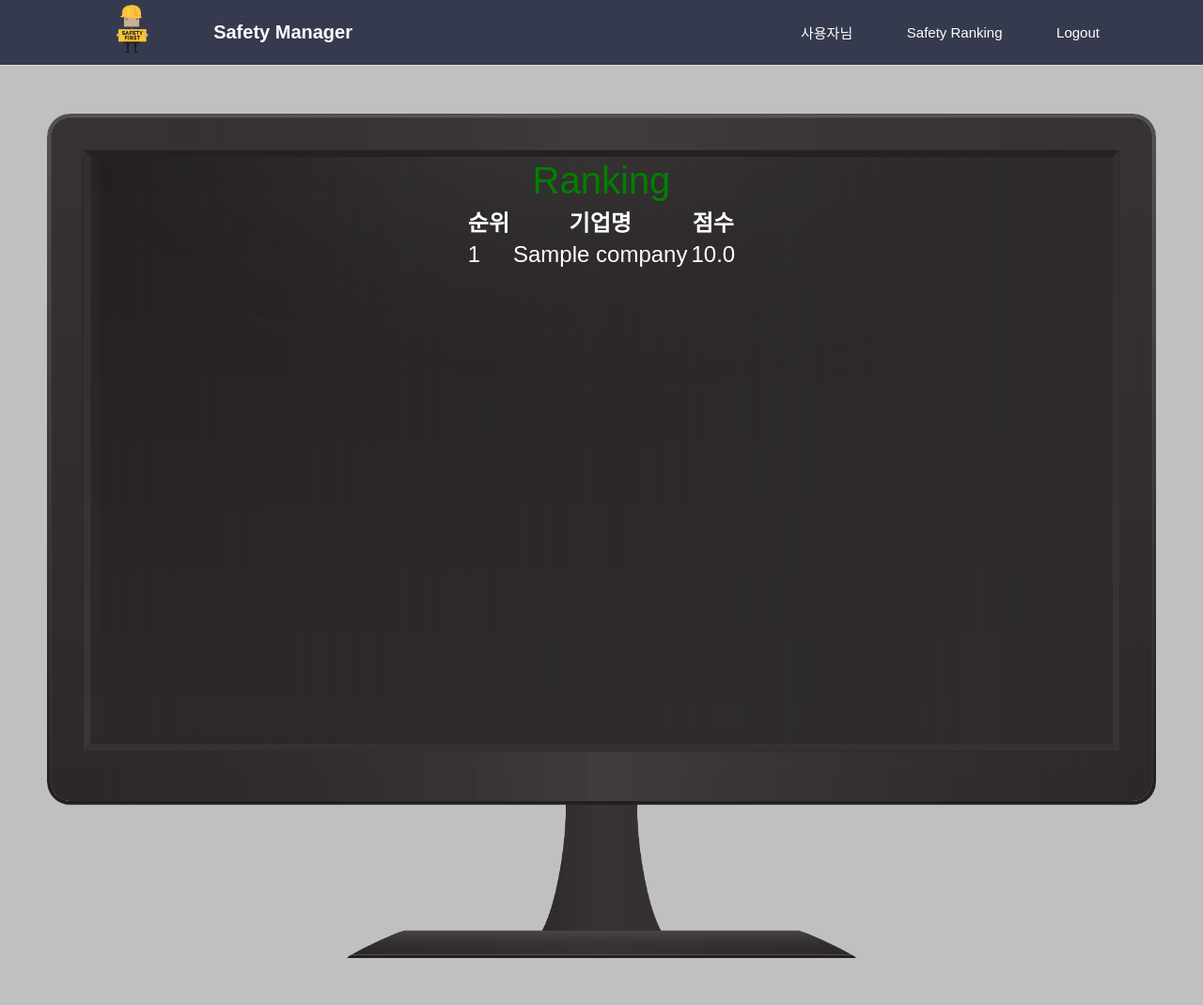
After one commit to SeonminKim1/PJ-SafetyManager, a Flask app: page /ranking/ in a window 1280 px wide. The commit adds this page. Shown: the whole page at 94% size. Run offline with Flask 2, Linux system fonts and the light colour scheme; a database or web service that is not in the repository returns one stand-in record (values such as "Sample title"); parts of the project's set-up code (start-up, migrations or seed data) failed here and were passed over; some libraries are stand-ins or nearby versions.

Commit message:
구현 - 랭킹시스템, 비디오 소스 변경

```diff
--- a/app.py
+++ b/app.py
@@ -2,11 +2,12 @@ from flask import Flask, render_template, request, jsonify, redirect, url_for
 import certifi
 from werkzeug.utils import secure_filename
 from datetime import datetime
-from router import main
+from router import main, ranking
 
 app = Flask(__name__)
 
 app.register_blueprint(main.bp) #/main
+app.register_blueprint(ranking.bp) #/ranking
 
 SECRET_KEY = '$lucky7'
 WEIGHTS_PATH = 'detector/weights/best.pt'
--- a/router/ranking.py
+++ b/router/ranking.py
@@ -0,0 +1,55 @@
+from flask import Flask, jsonify, request, render_template
+from flask import Blueprint
+from werkzeug.utils import secure_filename
+from datetime import datetime
+import certifi
+from operator import itemgetter
+import pymongo
+
+SECRET_KEY = '$lucky7'
+WEIGHTS_PATH = 'detector/weights/best.pt'
+
+# DB 연결 코드
+from pymongo import MongoClient
+
+client = MongoClient(
+    'mongodb+srv://luckyseven:luckyseven@cluster0.2hyld.mongodb.net/myFirstDatabase?retryWrites=true&w=majority',
+    tlsCAFile=certifi.where())
+db = client.od_project
+
+from detector.detect import detect_run
+
+bp = Blueprint("ranking", __name__, url_prefix="/ranking")
+
+
+@bp.route('/', methods=['GET'])
+def ranking():
+    # 기업 리스트를 담을 변수 선언
+    company_list = []
+    # 모든 결과 불러오기
+    result_list = list(db.result.find({}, {'_id': False}))
+    print(result_list)
+    # 결과 리스트에서 기업만 중복제거하여 분류
+    for result in result_list:
+        if result['company'] not in company_list:
+            company_list.append(result['company'])
+    print(company_list)
+
+    # 각 기업의 결과 중 최고점수만 분류
+    company_high_score = []
+    for company_name in company_list:
+        company_info = list(db.result.find({'company': company_name}, {'company': True, 'score': True, '_id': False}))
+        print(company_info)
+        avg_score = {'company': company_name, 'score': 0}
+        score_total = 0.0
+
+        for company in company_info:
+            if company['score'] is not None:
+                score_total = company['score'] + score_total
+                avg_score['score'] = round(score_total / len(company_info), 3)
+
+        company_high_score.append(avg_score)
+        sort_data = sorted(company_high_score, key=itemgetter('score'), reverse=True)
+    print(sort_data)
+
+    return render_template('/ranking.html', ranking=sort_data)
--- a/static/css/nav.css
+++ b/static/css/nav.css
@@ -49,3 +49,12 @@ nav {
 .nav_menu p {
     cursor: pointer;
 }
+
+a {
+    text-decoration: none;
+    color: white;
+}
+
+a:hover {
+    color: lightgrey;
+}
--- /dev/null
+++ b/static/css/ranking.css
@@ -0,0 +1,8 @@
+/* score */
+.ranking_box{
+    display:flex;
+    flex-direction: row;
+    justify-content: center;
+    color:white;
+    font-size: 24px;
+}
--- a/templates/nav.html
+++ b/templates/nav.html
@@ -1,12 +1,12 @@
 <nav>
     <div class="nav_head">
         <div class="nav_logo">
-            <img src="/static/css/img/Safety-manager.png" alt="logo">
+            <a href="/"><img src="/static/css/img/Safety-manager.png" alt="logo"></a>
             <p>Safety Manager</p>
         </div>
         <div class="nav_menu">
             <p>사용자님</p>
-            <p>Safety Ranking</p>
+            <a href="/ranking/"><p>Safety Ranking</p></a>
             <p>Logout</p>
         </div>
     </div>
--- /dev/null
+++ b/templates/ranking.html
@@ -0,0 +1,65 @@
+<!DOCTYPE html>
+<html lang="en">
+<head>
+    <!-- Required meta tags -->
+    <meta charset="utf-8">
+    <meta name="viewport" content="width=device-width, initial-scale=1, shrink-to-fit=no">
+
+    <!-- Font Awesome -->
+    <script src="https://kit.fontawesome.com/bee3d4f913.js" crossorigin="anonymous"></script>
+    <link href="https://fonts.googleapis.com/css2?family=Noto+Sans+KR:wght@100;300;400;500;700;900&display=swap"
+          rel="stylesheet">
+
+    <!-- CSS -->
+    <link rel="stylesheet" href="/static/css/nav.css">
+    <link rel="stylesheet" href="/static/css/main.css">
+    <link rel="stylesheet" href="/static/css/ranking.css">
+
+    <!--파비콘-->
+    <link rel="icon" href="/static/css/img/Safety-manager.png" type="image/x-icon">
+
+    <!-- Title -->
+    <title>7Safety Manager</title>
+
+    <!--ajax 연결 -->
+    <script src="https://ajax.googleapis.com/ajax/libs/jquery/3.4.1/jquery.min.js"></script>
+    <script src="https://cdnjs.cloudflare.com/ajax/libs/jquery-cookie/1.4.1/jquery.cookie.js"></script>
+
+</head>
+<script>
+    //
+    // document.addEventListener("DOMContentLoaded", function(){...} == $(document).ready(function(){...}
+
+</script>
+<body>
+{% include 'nav.html' %}
+
+<section>
+    <div class="container">
+        <div class="result_box">
+            <label id='result_label'>Ranking</label>
+        </div>
+
+        <div class="ranking_box">
+            <table>
+                <tr>
+                    <th>순위</th>
+                    <th>기업명</th>
+                    <th>점수</th>
+                </tr>
+                {% for rank in ranking %}
+                <tr>
+                    <td>{{ loop.index }}</td>
+                    <td>{{ rank.company }}</td>
+                    <td>{{ rank.score }}</td>
+                </tr>
+                {% endfor %}
+            </table>
+        </div>
+
+
+    </div> <!-- container -->
+</section>
+
+</body>
+</html>
```
Also changed, not shown: templates/index.html (+35 -16 lines).
